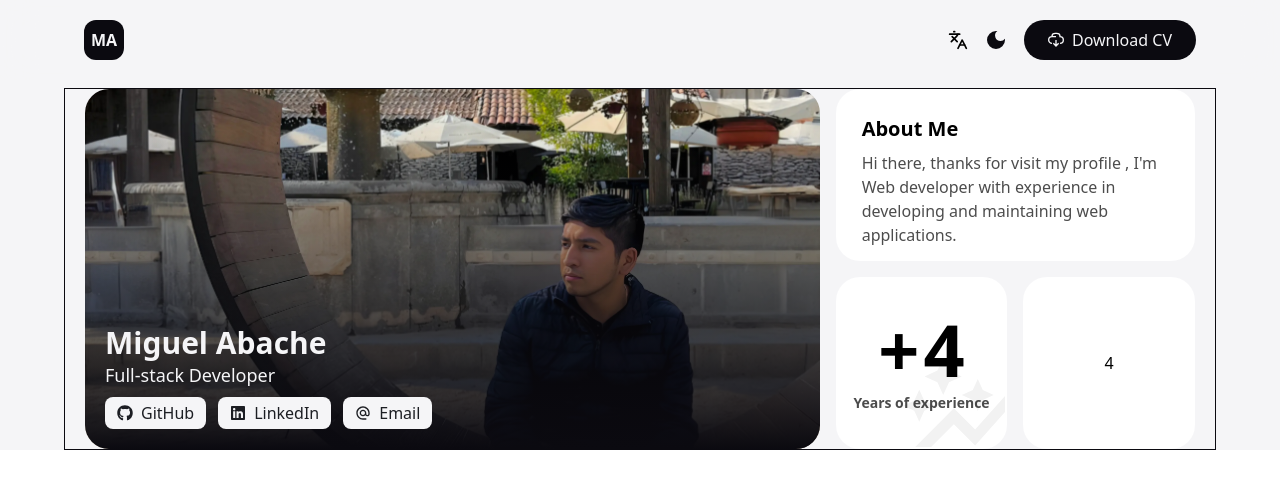
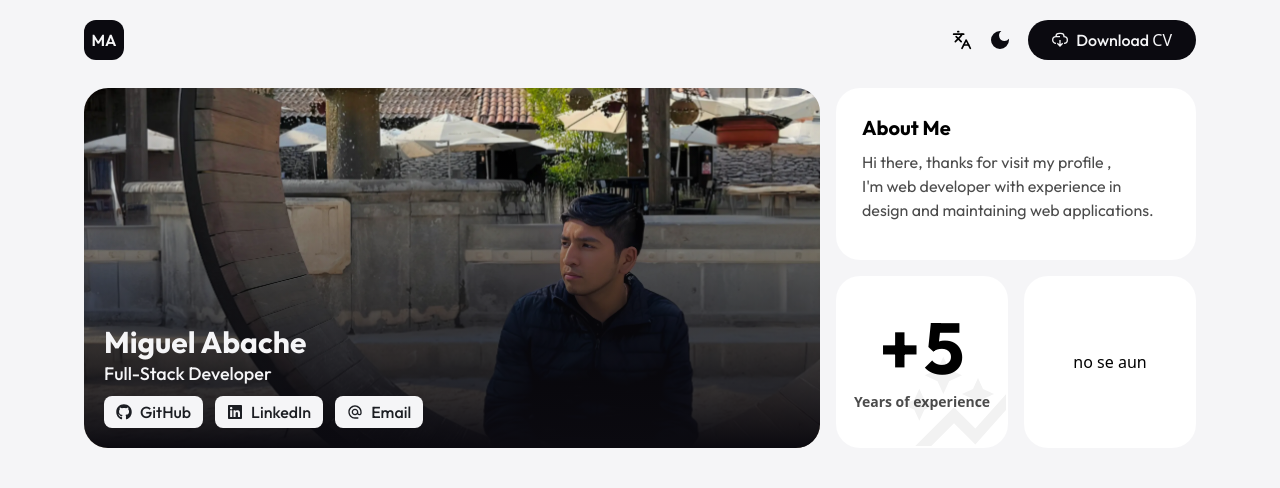
Before and after one commit to Ab4ch3/A1-Portfolio, a Vue app: page / in a window 1280 px wide. Shown: the top 488 px of the page. Built offline with nearby package versions, Linux system fonts and the light colour scheme.

Commit message:
fonts, minimal change

```diff
--- a/index.html
+++ b/index.html
@@ -1,9 +1,15 @@
-<!DOCTYPE html>
+<!doctype html>
 <html lang="en">
   <head>
-    <meta charset="UTF-8">
-    <link rel="icon" href="/favicon.ico">
-    <meta name="viewport" content="width=device-width, initial-scale=1.0">
+    <meta charset="UTF-8" />
+    <link rel="icon" href="/favicon.ico" />
+    <link rel="preconnect" href="https://fonts.googleapis.com" />
+    <link rel="preconnect" href="https://fonts.gstatic.com" crossorigin />
+    <link
+      href="https://fonts.googleapis.com/css2?family=Outfit:wght@100..900&display=swap"
+      rel="stylesheet"
+    />
+    <meta name="viewport" content="width=device-width, initial-scale=1.0" />
     <title>Vite App</title>
   </head>
   <body>
--- a/src/components/MainHeader.vue
+++ b/src/components/MainHeader.vue
@@ -4,7 +4,7 @@ import NavHeader from '../components/NavHeader.vue';
 
 <template>
   <header
-    class="w-full overflow-x-hidden h-[5rem] flex justify-center bg-brand-gray dark:bg-brand-dark bg-opacity-70 fixed top-0 left-0 z-10 backdrop-blur-lg subpixel-antialiased"
+    class="w-full overflow-x-hidden h-[5rem] flex justify-center bg-brand-gray dark:bg-brand-dark fixed top-0 left-0 z-10 backdrop-blur-lg subpixel-antialiased"
   >
     <NavHeader />
   </header>
--- a/src/components/NavHeader.vue
+++ b/src/components/NavHeader.vue
@@ -17,7 +17,7 @@ const toggleDark = useToggle(isDark);
       class="w-7 h-7 bg-brand-dark dark:bg-brand-gray flex items-center justify-center p-5 rounded-xl"
     >
       <span
-        class="text-brand-gray font-semibold dark:text-brand-dark dark:font-semibold dark:text-base"
+        class="text-brand-gray font-semibold dark:text-brand-dark dark:font-semibold dark:text-base font-outfit"
         >MA</span
       >
     </div>
@@ -38,7 +38,7 @@ const toggleDark = useToggle(isDark);
       >
         <IconDownload />
         <div class="flex items-center">
-          <span class="hidden lg:flex text-brand-gray dark:text-brand-dark">
+          <span class="hidden lg:flex text-brand-gray dark:text-brand-dark font-outfit">
             Download{{ '&nbsp;' }}</span
           >
           <span>CV</span>
--- a/src/views/HomeView.vue
+++ b/src/views/HomeView.vue
@@ -11,11 +11,11 @@ import MainHeader from '../components/MainHeader.vue';
   >
     <MainHeader />
     <main
-      class="w-full flex flex-col gap-10 items-center max-w-5xl px-5 xl:max-w-6xl mt-[5.5rem] border border-brand-dark"
+      class="w-full h-screen flex flex-col gap-10 items-center max-w-5xl px-5 xl:max-w-6xl mt-[5.5rem]"
     >
       <section class="w-full grid auto-rows-[172px] grid-cols-6 gap-4">
         <div
-          class="row-span-2 col-span-6 rounded-3xl bg-white relative flex flex-col overflow-hidden gap-10 justify-end p-6 dark:bg-brand-gray2 xl:col-span-4 lg:items-end sm:flex-row lg:p-10"
+          class="row-span-2 col-span-6 rounded-3xl relative flex flex-col overflow-hidden gap-10 justify-end p-6 dark:bg-brand-gray2 xl:col-span-4 lg:items-end sm:flex-row lg:p-10"
         >
           <div>
             <!-- IDEA :: PROBAR LUEGO EL GRANDIENTE  -->
@@ -29,10 +29,11 @@ import MainHeader from '../components/MainHeader.vue';
               alt="portolio picture"
             />
             <div
-              class="w-full flex flex-col z-[2] absolute left-0 bottom-0 leading-4 p-5 text-brand-gray"
+              class="w-full flex flex-col z-[2] absolute left-0 bottom-0 leading-4 p-5 text-brand-gray font-outfit"
             >
-              <span class="text-3xl font-bold leading-7">Miguel Abache</span>
-              <span class="text-lg font-medium leading-9">Full-stack Developer</span>
+              <span class="text-3xl font-bold leading-7 font-outfit">Miguel Abache</span>
+              <span class="text-lg font-medium leading-9 font-outfit">Full-Stack Developer</span>
+
               <div class="flex flex-wrap items-center gap-2 mt-1 lg:gap-3">
                 <a
                   href="https://github.com/Ab4ch3"
@@ -68,18 +69,20 @@ import MainHeader from '../components/MainHeader.vue';
         <div
           class="row-span-1 col-span-6 rounded-3xl bg-white relative flex flex-col overflow-hidden border-2 border-transparent gap-2 p-7 dark:bg-brand-gray2 lg:p-6 xl:col-span-2"
         >
-          <h2 class="text-xl font-bold z-[1] dark:text-brand-gray">About Me</h2>
-          <p class="text-base w-full z-[1] opacity-70 dark:text-brand-gray">
-            Hi there, thanks for visit my profile , I'm Web developer with experience in developing
-            and maintaining web applications.
+          <h2 class="text-xl font-bold z-[1] dark:text-brand-gray font-outfit">About Me</h2>
+          <p class="text-base w-full z-[1] opacity-70 dark:text-brand-gray font-outfit">
+            Hi there, thanks for visit my profile , <br />
+            I'm web developer with experience in design and maintaining web applications.
           </p>
         </div>
         <div
           class="row-span-1 col-span-3 rounded-3xl bg-white relative flex flex-col overflow-hidden border-2 border-transparent gap-2 items-center justify-center dark:bg-brand-gray2 xl:col-span-1"
         >
-          <p class="text-7xl z-[1] font-bold flex items-center gap-1 dark:text-brand-gray">
+          <p
+            class="text-7xl z-[1] font-bold flex items-center gap-1 dark:text-brand-gray font-outfit"
+          >
             <span>+</span>
-            <span>4</span>
+            <span>5</span>
           </p>
           <p class="text-sm font-semibold max-w-fit opacity-70 z-[1] dark:text-brand-gray">
             Years of experience
@@ -103,7 +106,7 @@ import MainHeader from '../components/MainHeader.vue';
         <div
           class="row-span-1 col-span-3 rounded-3xl bg-white dark:bg-brand-gray overflow-hidden border-2 border-transparent xl:col-span-1 flex items-center justify-center relative"
         >
-          4
+          no se aun
         </div>
       </section>
     </main>
--- a/tailwind.config.js
+++ b/tailwind.config.js
@@ -1,9 +1,13 @@
 /** @type {import('tailwindcss').Config} */
+
 export default {
   darkMode: 'class',
   content: ['./index.html', './src/**/*.{vue,js,ts,jsx,tsx}'],
   theme: {
     extend: {
+      fontFamily: {
+        outfit: ['outfit', 'sans-serif']
+      },
       colors: {
         'brand-dark': '#0b0a10',
         'brand-gray': '#F5F5F7',
```
